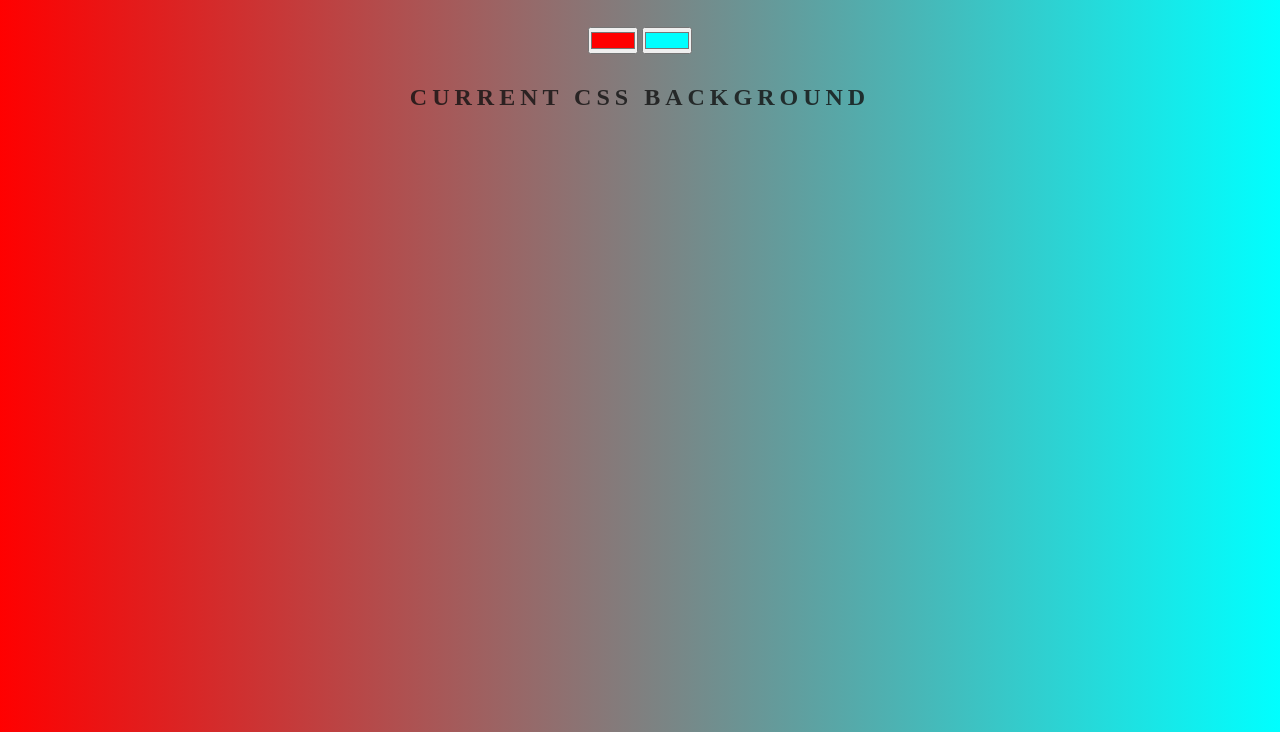
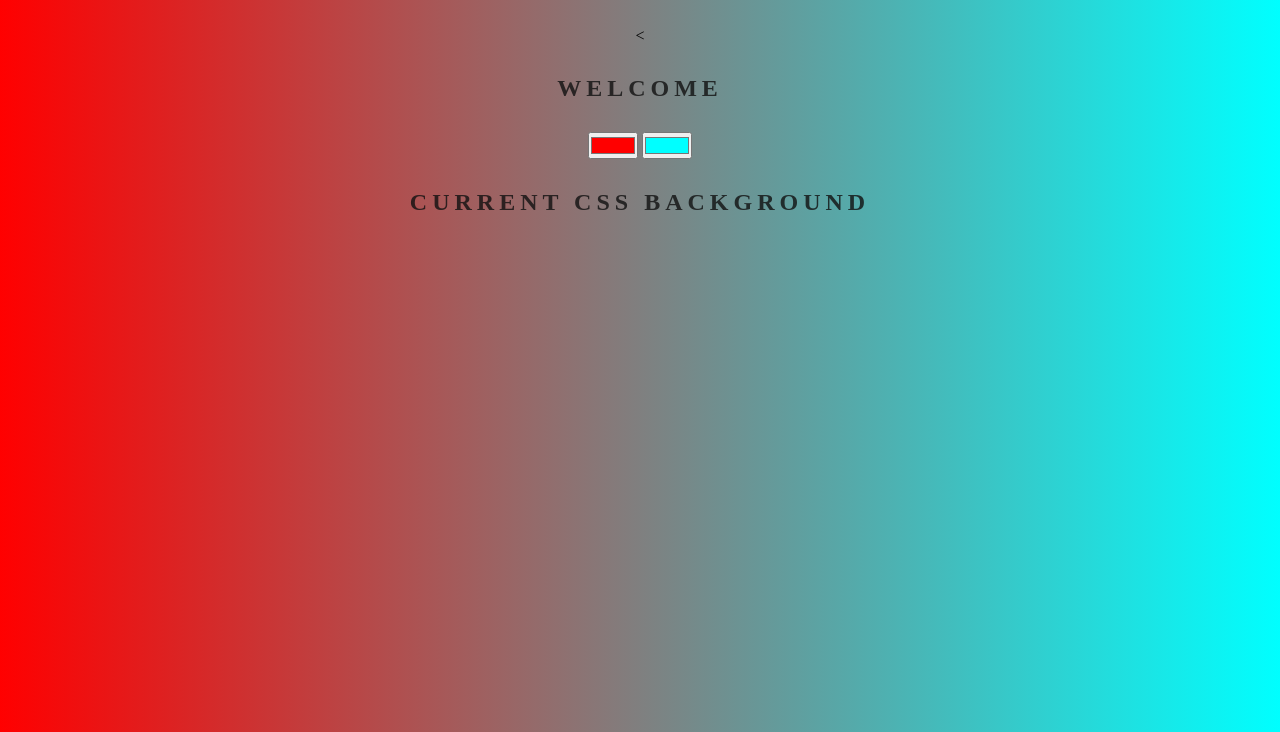
Before and after one commit to naibahmed96/background_generator, a plain HTML site: page index.html in a window 1280 px wide. Shown: the part 98-830 px from the top of the page. Drawn offline with Linux system fonts and the light colour scheme.

Commit message:
h2 added

```diff
--- a/index.html
+++ b/index.html
@@ -8,6 +8,7 @@
 </head>
 <body id="body">
     <h1>Background CSS Generator</h1>
+    <<h2>Welcome</h2>
     <input oninput="setGradient()" id="color1" type="color" name="color1" value="#ff0000">
     <input oninput="setGradient()" id="color2" type="color" name="color2" value="#00ffff">
     <h2>Current Css Background</h2>
```
